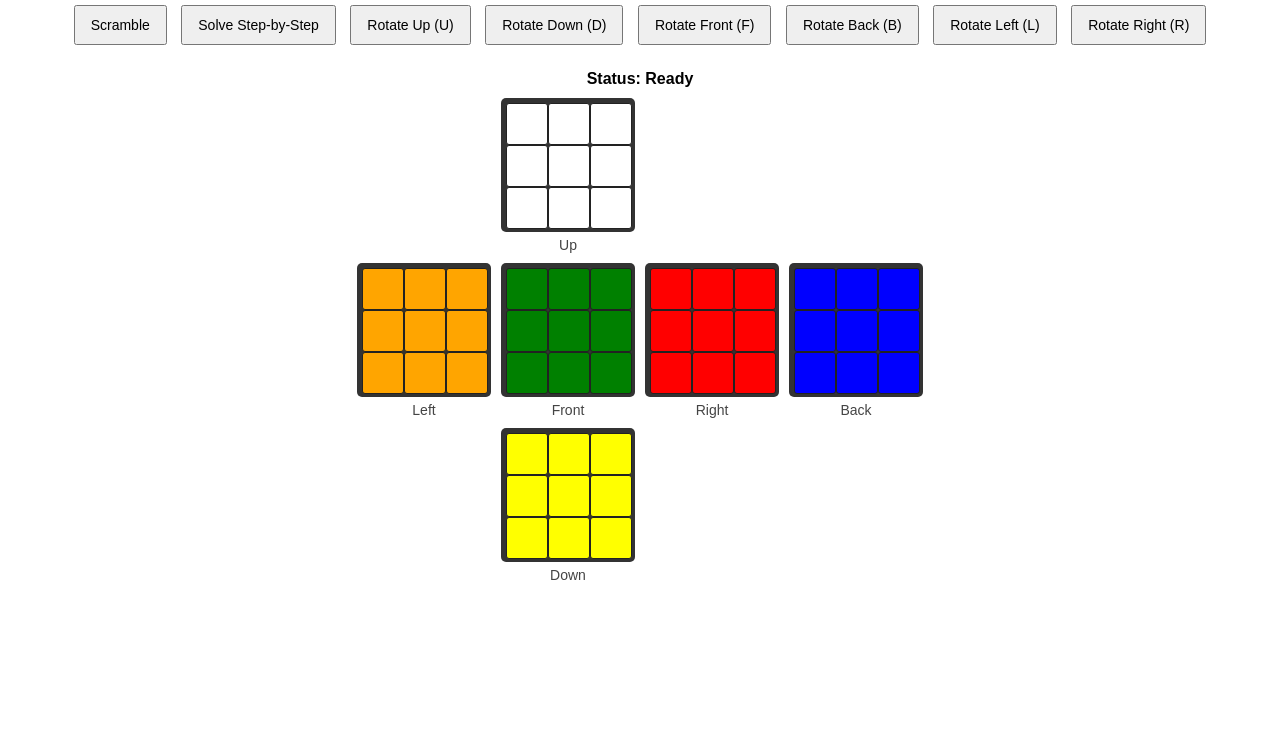
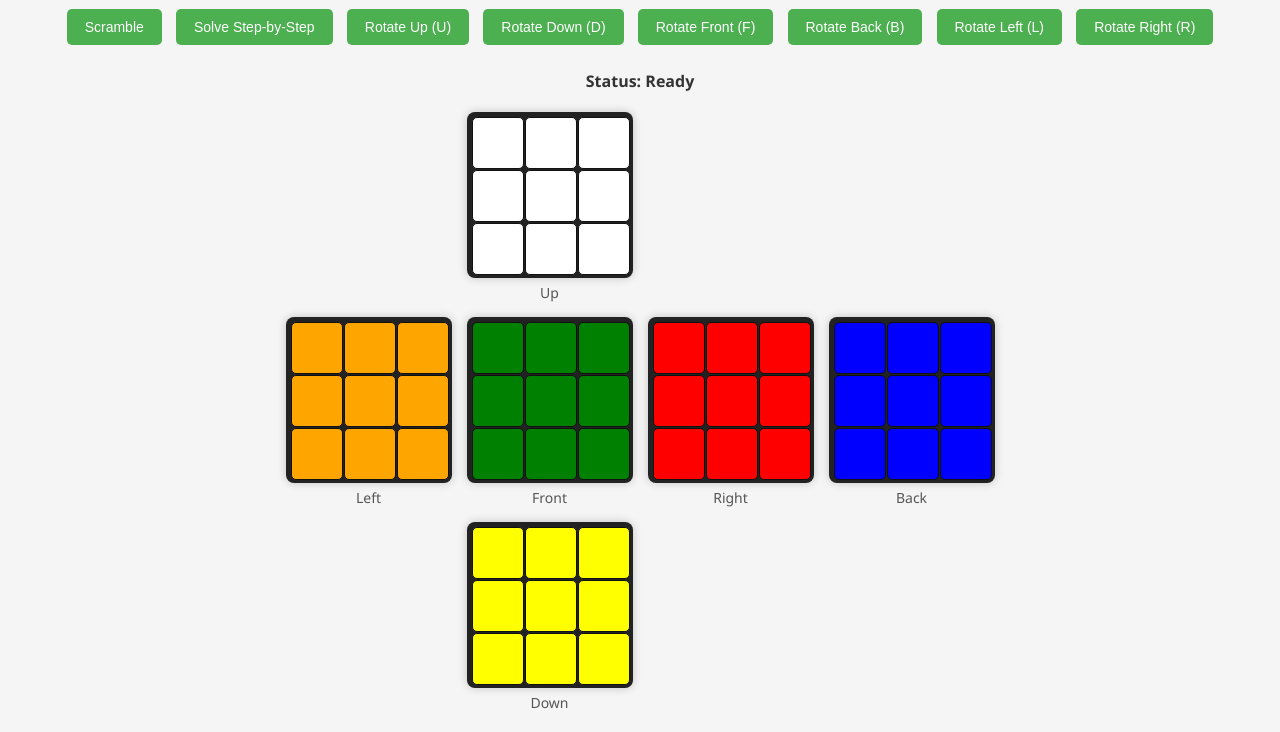
Before and after one commit to deepthip711/Rubiks_cube_solver, a plain HTML site: page index.html in a window 1280 px wide. Shown: the part 80-812 px from the top of the page. Drawn offline with Linux system fonts and the light colour scheme.

Commit message:
Updated index.html with improved CSS and comments

```diff
--- a/index.html
+++ b/index.html
@@ -5,9 +5,16 @@
   <title>Rubik's Cube Visual Solver</title>
   <style>
     body {
-      font-family: Arial, sans-serif;
+      font-family: 'Segoe UI', Tahoma, Geneva, Verdana, sans-serif;
       text-align: center;
       margin: 20px;
+      background: #f5f5f5;
+      color: #333;
+    }
+
+    h1 {
+      margin-bottom: 20px;
+      color: #222;
     }
 
     .buttons {
@@ -16,53 +23,67 @@
 
     button {
       margin: 5px;
-      padding: 10px 15px;
+      padding: 10px 18px;
       font-size: 14px;
+      border: none;
+      border-radius: 5px;
+      cursor: pointer;
+      transition: all 0.2s ease-in-out;
+      background: #4CAF50;
+      color: white;
+    }
+
+    button:hover {
+      background: #45a049;
+      transform: scale(1.05);
     }
 
     #status {
-      margin: 10px;
+      margin: 15px;
       font-weight: bold;
+      font-size: 16px;
     }
 
-    /* Cube layout in 2D net: U at top, L-F-R-B in middle row, D at bottom */
     .cube-net {
       display: grid;
       grid-template-columns: repeat(4, auto);
       grid-template-rows: repeat(3, auto);
-      gap: 10px;
+      gap: 15px;
       justify-content: center;
+      margin-top: 20px;
     }
 
     .face {
       display: grid;
-      grid-template-columns: repeat(3, 40px);
-      grid-template-rows: repeat(3, 40px);
-      gap: 2px;
-      background: #333;
+      grid-template-columns: repeat(3, 50px);
+      grid-template-rows: repeat(3, 50px);
+      gap: 3px;
+      background: #222;
       padding: 5px;
-      border-radius: 5px;
+      border-radius: 8px;
+      box-shadow: 0 0 10px rgba(0,0,0,0.2);
     }
 
     .tile {
-      width: 40px;
-      height: 40px;
-      border: 1px solid #222;
-      border-radius: 3px;
+      width: 50px;
+      height: 50px;
+      border-radius: 5px;
+      border: 1px solid #111;
+      transition: background 0.3s;
     }
 
     .label {
       text-align: center;
       margin-top: 5px;
       font-size: 14px;
-      color: #444;
+      color: #555;
     }
   </style>
 </head>
 <body>
   <h1>Rubik's Cube Visual Solver</h1>
 
-  <!-- Action buttons -->
+  <!-- Buttons for scrambling, solving, and manual rotation -->
   <div class="buttons">
     <button onclick="scrambleCube()">Scramble</button>
     <button onclick="solveCube()">Solve Step-by-Step</button>
@@ -74,12 +95,11 @@
     <button onclick="rotate('R')">Rotate Right (R)</button>
   </div>
 
-  <!-- Dynamic status updates -->
+  <!-- Status messages -->
   <div id="status">Status: Ready</div>
 
-  <!-- Cube layout -->
+  <!-- Cube layout in 2D net -->
   <div class="cube-net">
-    <!-- Top row: empty - Up face - empty -->
     <div></div>
     <div>
       <div class="face" id="U"></div>
@@ -88,7 +108,6 @@
     <div></div>
     <div></div>
 
-    <!-- Middle row: Left, Front, Right, Back -->
     <div>
       <div class="face" id="L"></div>
       <div class="label">Left</div>
@@ -106,7 +125,6 @@
       <div class="label">Back</div>
     </div>
 
-    <!-- Bottom row: empty - Down face - empty -->
     <div></div>
     <div>
       <div class="face" id="D"></div>
@@ -117,21 +135,21 @@
   </div>
 
   <script>
-    // Cube class to manage all 6 faces and rotations
+    // Cube class to handle faces and rotations
     class Cube {
       constructor() {
-        // Each face is an array of 9 color identifiers
+        // Initialize each face with a single color
         this.faces = {
-          U: Array(9).fill('w'),
-          D: Array(9).fill('y'),
-          F: Array(9).fill('g'),
-          B: Array(9).fill('b'),
-          L: Array(9).fill('o'),
-          R: Array(9).fill('r')
+          U: Array(9).fill('w'), // Up = white
+          D: Array(9).fill('y'), // Down = yellow
+          F: Array(9).fill('g'), // Front = green
+          B: Array(9).fill('b'), // Back = blue
+          L: Array(9).fill('o'), // Left = orange
+          R: Array(9).fill('r')  // Right = red
         };
       }
 
-      // Rotate a single face clockwise (just the 3x3 grid)
+      // Rotate a single face clockwise
       rotateFace(face) {
         let f = this.faces[face];
         this.faces[face] = [
@@ -141,144 +159,80 @@
         ];
       }
 
-      // Rotate a face AND its surrounding edge pieces
+      // Rotate a face and update surrounding edges
       rotateFaceWithSides(face) {
         this.rotateFace(face); // rotate main face
+        let f = this.faces;
+        const copy = arr => [...arr];
 
-        let f = this.faces;
-
-        const copy = (arr) => [...arr]; // shallow copy helper
-
-        switch (face) {
+        // Switch case for each face rotation affecting adjacent faces
+        switch(face) {
           case 'U':
-            [f.F, f.R, f.B, f.L] = [copy(f.F), copy(f.R), copy(f.B), copy(f.L)];
-            [f.F[0], f.F[1], f.F[2],
-             f.R[0], f.R[1], f.R[2],
-             f.B[0], f.B[1], f.B[2],
-             f.L[0], f.L[1], f.L[2]
-            ] = [
-             f.R[0], f.R[1], f.R[2],
-             f.B[0], f.B[1], f.B[2],
-             f.L[0], f.L[1], f.L[2],
-             f.F[0], f.F[1], f.F[2]
-            ];
+            [f.F,f.R,f.B,f.L]=[copy(f.F),copy(f.R),copy(f.B),copy(f.L)];
+            [f.F[0],f.F[1],f.F[2],f.R[0],f.R[1],f.R[2],f.B[0],f.B[1],f.B[2],f.L[0],f.L[1],f.L[2]] =
+            [f.R[0],f.R[1],f.R[2],f.B[0],f.B[1],f.B[2],f.L[0],f.L[1],f.L[2],f.F[0],f.F[1],f.F[2]];
             break;
-
           case 'D':
-            [f.F, f.R, f.B, f.L] = [copy(f.F), copy(f.R), copy(f.B), copy(f.L)];
-            [f.F[6], f.F[7], f.F[8],
-             f.R[6], f.R[7], f.R[8],
-             f.B[6], f.B[7], f.B[8],
-             f.L[6], f.L[7], f.L[8]
-            ] = [
-             f.L[6], f.L[7], f.L[8],
-             f.F[6], f.F[7], f.F[8],
-             f.R[6], f.R[7], f.R[8],
-             f.B[6], f.B[7], f.B[8]
-            ];
+            [f.F,f.R,f.B,f.L]=[copy(f.F),copy(f.R),copy(f.B),copy(f.L)];
+            [f.F[6],f.F[7],f.F[8],f.R[6],f.R[7],f.R[8],f.B[6],f.B[7],f.B[8],f.L[6],f.L[7],f.L[8]] =
+            [f.L[6],f.L[7],f.L[8],f.F[6],f.F[7],f.F[8],f.R[6],f.R[7],f.R[8],f.B[6],f.B[7],f.B[8]];
             break;
-
           case 'F':
-            [f.U, f.R, f.D, f.L] = [copy(f.U), copy(f.R), copy(f.D), copy(f.L)];
-            [f.U[6], f.U[7], f.U[8],
-             f.R[0], f.R[3], f.R[6],
-             f.D[2], f.D[1], f.D[0],
-             f.L[8], f.L[5], f.L[2]
-            ] = [
-             f.L[8], f.L[5], f.L[2],
-             f.U[6], f.U[7], f.U[8],
-             f.R[0], f.R[3], f.R[6],
-             f.D[2], f.D[1], f.D[0]
-            ];
+            [f.U,f.R,f.D,f.L]=[copy(f.U),copy(f.R),copy(f.D),copy(f.L)];
+            [f.U[6],f.U[7],f.U[8],f.R[0],f.R[3],f.R[6],f.D[2],f.D[1],f.D[0],f.L[8],f.L[5],f.L[2]] =
+            [f.L[8],f.L[5],f.L[2],f.U[6],f.U[7],f.U[8],f.R[0],f.R[3],f.R[6],f.D[2],f.D[1],f.D[0]];
             break;
-
           case 'B':
-            [f.U, f.R, f.D, f.L] = [copy(f.U), copy(f.R), copy(f.D), copy(f.L)];
-            [f.U[0], f.U[1], f.U[2],
-             f.L[0], f.L[3], f.L[6],
-             f.D[8], f.D[7], f.D[6],
-             f.R[8], f.R[5], f.R[2]
-            ] = [
-             f.R[8], f.R[5], f.R[2],
-             f.U[0], f.U[1], f.U[2],
-             f.L[0], f.L[3], f.L[6],
-             f.D[8], f.D[7], f.D[6]
-            ];
+            [f.U,f.R,f.D,f.L]=[copy(f.U),copy(f.R),copy(f.D),copy(f.L)];
+            [f.U[0],f.U[1],f.U[2],f.L[0],f.L[3],f.L[6],f.D[8],f.D[7],f.D[6],f.R[8],f.R[5],f.R[2]] =
+            [f.R[8],f.R[5],f.R[2],f.U[0],f.U[1],f.U[2],f.L[0],f.L[3],f.L[6],f.D[8],f.D[7],f.D[6]];
             break;
-
           case 'L':
-            [f.U, f.F, f.D, f.B] = [copy(f.U), copy(f.F), copy(f.D), copy(f.B)];
-            [f.U[0], f.U[3], f.U[6],
-             f.F[0], f.F[3], f.F[6],
-             f.D[0], f.D[3], f.D[6],
-             f.B[8], f.B[5], f.B[2]
-            ] = [
-             f.B[8], f.B[5], f.B[2],
-             f.U[0], f.U[3], f.U[6],
-             f.F[0], f.F[3], f.F[6],
-             f.D[0], f.D[3], f.D[6]
-            ];
+            [f.U,f.F,f.D,f.B]=[copy(f.U),copy(f.F),copy(f.D),copy(f.B)];
+            [f.U[0],f.U[3],f.U[6],f.F[0],f.F[3],f.F[6],f.D[0],f.D[3],f.D[6],f.B[8],f.B[5],f.B[2]] =
+            [f.B[8],f.B[5],f.B[2],f.U[0],f.U[3],f.U[6],f.F[0],f.F[3],f.F[6],f.D[0],f.D[3],f.D[6]];
             break;
-
           case 'R':
-            [f.U, f.F, f.D, f.B] = [copy(f.U), copy(f.F), copy(f.D), copy(f.B)];
-            [f.U[2], f.U[5], f.U[8],
-             f.B[6], f.B[3], f.B[0],
-             f.D[2], f.D[5], f.D[8],
-             f.F[2], f.F[5], f.F[8]
-            ] = [
-             f.F[2], f.F[5], f.F[8],
-             f.U[2], f.U[5], f.U[8],
-             f.B[6], f.B[3], f.B[0],
-             f.D[2], f.D[5], f.D[8]
-            ];
+            [f.U,f.F,f.D,f.B]=[copy(f.U),copy(f.F),copy(f.D),copy(f.B)];
+            [f.U[2],f.U[5],f.U[8],f.B[6],f.B[3],f.B[0],f.D[2],f.D[5],f.D[8],f.F[2],f.F[5],f.F[8]] =
+            [f.F[2],f.F[5],f.F[8],f.U[2],f.U[5],f.U[8],f.B[6],f.B[3],f.B[0],f.D[2],f.D[5],f.D[8]];
             break;
         }
       }
     }
 
-    // Global cube instance and scramble memory
     let cube = new Cube();
-    let scrambleMoves = [];
+    let scrambleMoves = []; // keep track of all moves for proper solve
 
-    // Map color codes to actual CSS colors
-    const colorMap = {
-      w: 'white',
-      y: 'yellow',
-      g: 'green',
-      b: 'blue',
-      o: 'orange',
-      r: 'red'
-    };
+    const colorMap = { w:'white', y:'yellow', g:'green', b:'blue', o:'orange', r:'red' };
 
-    // Renders each face on the cube
+    // Render the cube faces in HTML
     function renderCube() {
-      for (let face of ['U', 'D', 'F', 'B', 'L', 'R']) {
+      for(let face of ['U','D','F','B','L','R']){
         const container = document.getElementById(face);
         container.innerHTML = '';
-        for (let color of cube.faces[face]) {
+        for(let color of cube.faces[face]){
           const tile = document.createElement('div');
-          tile.className = 'tile';
-          tile.style.backgroundColor = colorMap[color];
+          tile.className='tile';
+          tile.style.backgroundColor=colorMap[color];
           container.appendChild(tile);
         }
       }
     }
 
-    // Rotate one face, push move to history
+    // Manual rotation via buttons
     function rotate(face) {
       cube.rotateFaceWithSides(face);
-      scrambleMoves.push(face);
+      scrambleMoves.push(face); // record the move
       renderCube();
       document.getElementById('status').innerText = `Rotated: ${face}`;
     }
 
-    // Randomly scramble the cube
+    // Randomly scramble the cube and record all moves
     function scrambleCube() {
-      scrambleMoves = [];
-      let faces = ['U', 'D', 'F', 'B', 'L', 'R'];
-      for (let i = 0; i < 10; i++) {
-        let move = faces[Math.floor(Math.random() * faces.length)];
+      let faces=['U','D','F','B','L','R'];
+      for(let i=0;i<10;i++){
+        let move=faces[Math.floor(Math.random()*faces.length)];
         cube.rotateFaceWithSides(move);
         scrambleMoves.push(move);
       }
@@ -286,38 +240,33 @@
       document.getElementById('status').innerText = `Scrambled: ${scrambleMoves.join(', ')}`;
     }
 
-    // Solve the cube using reverse of scramble
+    // Solve the cube by reversing all scramble moves
     function solveCube() {
-      if (scrambleMoves.length === 0) {
-        document.getElementById('status').innerText = 'Nothing to solve!';
+      if(scrambleMoves.length===0){
+        document.getElementById('status').innerText='Nothing to solve!';
         return;
       }
+      let reverseMoves = scrambleMoves.slice().reverse();
+      let i=0;
+      document.getElementById('status').innerText='Solving...';
 
-      let reverseMoves = scrambleMoves.slice().reverse();
-      let i = 0;
-      document.getElementById('status').innerText = 'Solving... Please wait.';
-
-      let interval = setInterval(() => {
-        if (i >= reverseMoves.length) {
+      let interval = setInterval(()=>{
+        if(i>=reverseMoves.length){
           clearInterval(interval);
-          document.getElementById('status').innerText = 'Cube Solved!';
+          document.getElementById('status').innerText='Cube Solved!';
+          scrambleMoves=[]; // reset history after solving
           return;
         }
-
-        let move = reverseMoves[i];
-
-        // 3 clockwise = 1 counter-clockwise
-        for (let j = 0; j < 3; j++) {
-          cube.rotateFaceWithSides(move);
+        let move=reverseMoves[i];
+        for(let j=0;j<3;j++){
+          cube.rotateFaceWithSides(move); // 3 clockwise = counter-clockwise
         }
-
         renderCube();
         i++;
-      }, 800);
+      },600);
     }
 
-    // Initial render
-    renderCube();
+    renderCube(); // initial render
   </script>
 </body>
 </html>
```
